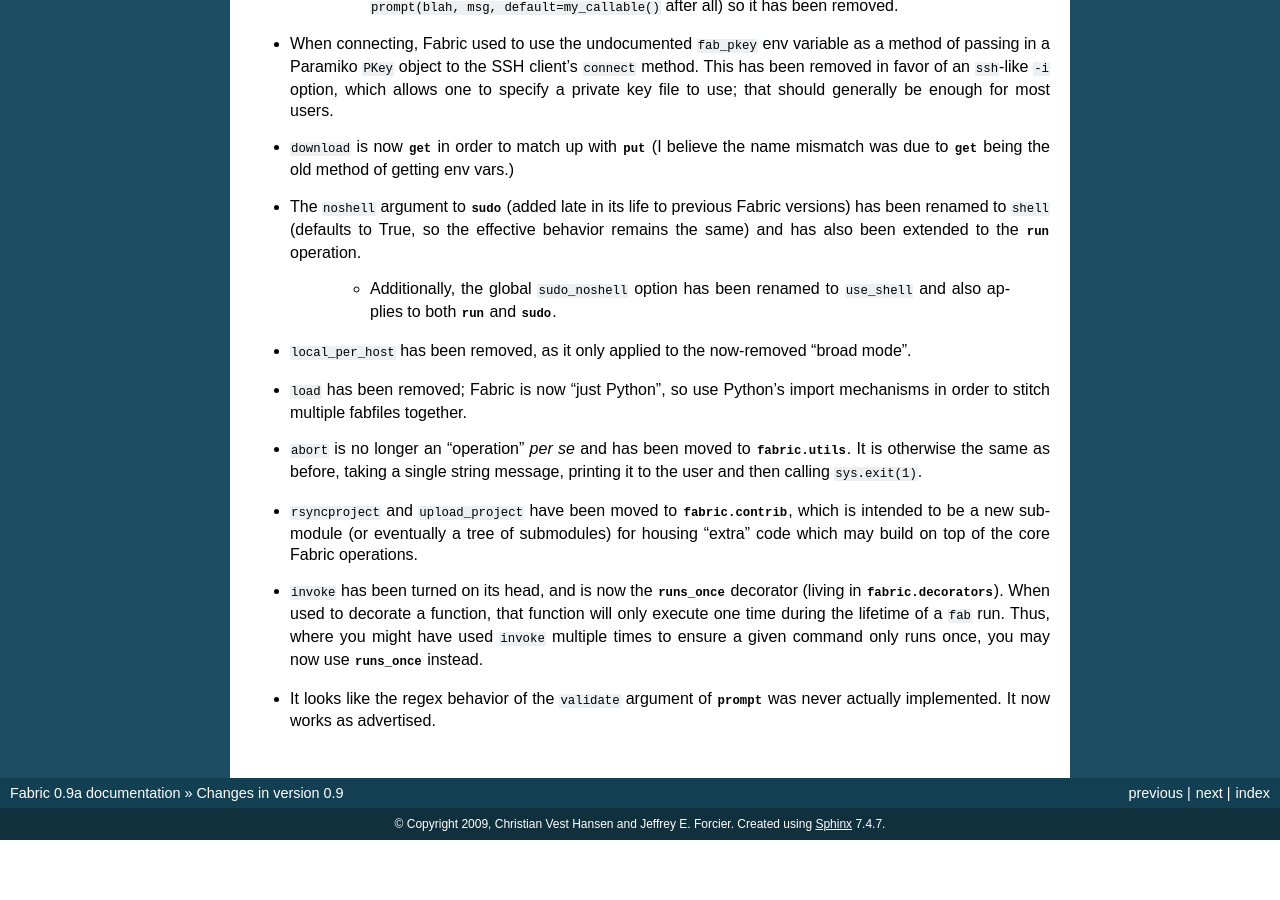
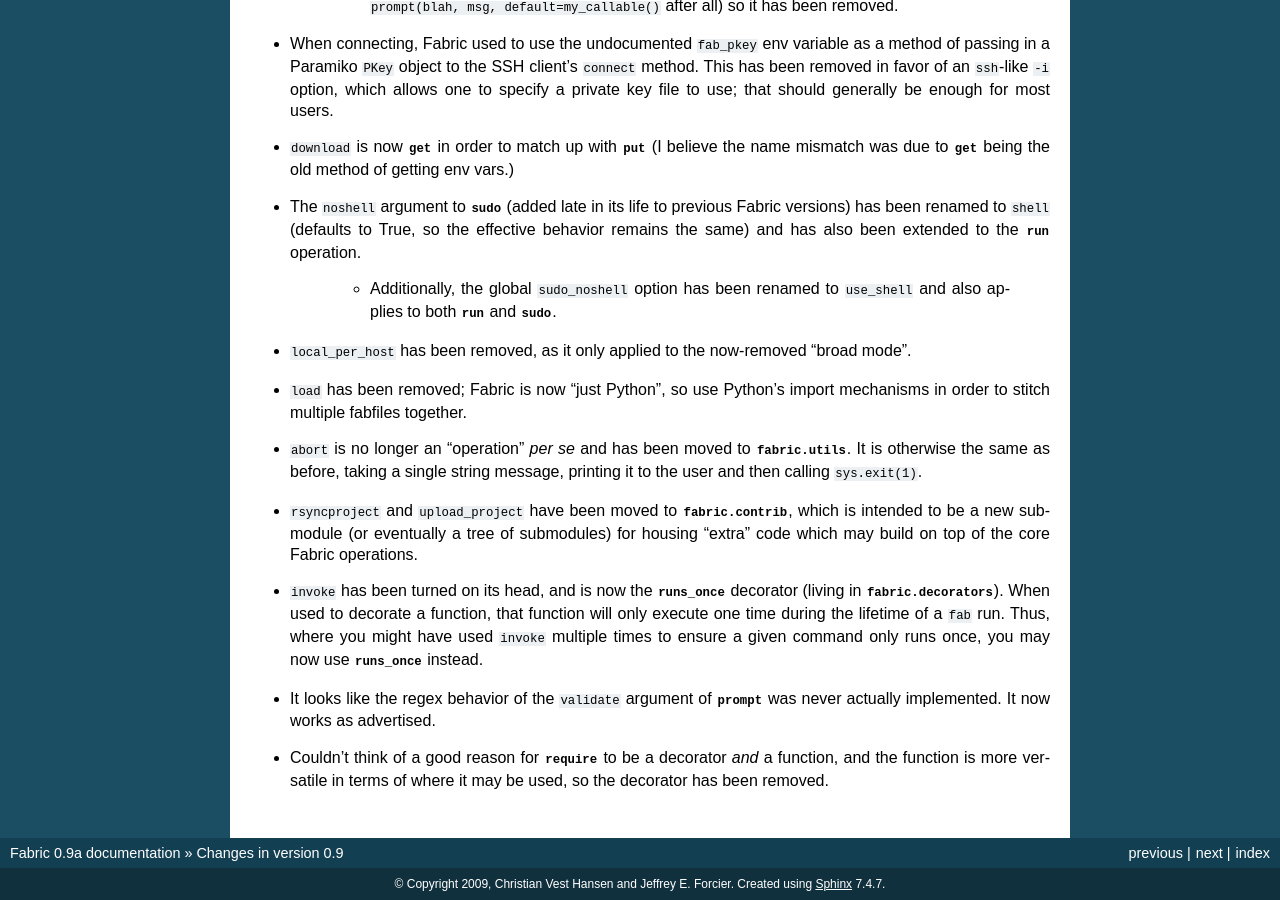
Before and after one commit to fabric/fabric, a Sphinx documentation site: the page built from docs/compatibility.rst, in a window 1280 px wide and 900 px high, scrolled down 2251 px. Built offline with Sphinx 7.4.7, drawn with Linux system fonts in a browser that asks for light colours; before the commit the page ends 3091 px from its top, so only the background shows below that.

Commit message:
Did some thinking about depends/requires/etc, updated todo list/docs a bit.

```diff
--- a/docs/compatibility.rst
+++ b/docs/compatibility.rst
@@ -162,3 +162,6 @@
   command only runs once, you may now use `runs_once` instead.
 * It looks like the regex behavior of the ``validate`` argument of `prompt` was
   never actually implemented. It now works as advertised.
+* Couldn't think of a good reason for `require` to be a decorator *and* a
+  function, and the function is more versatile in terms of where it may be
+  used, so the decorator has been removed.
```
Also changed, not shown: 1 other file.
